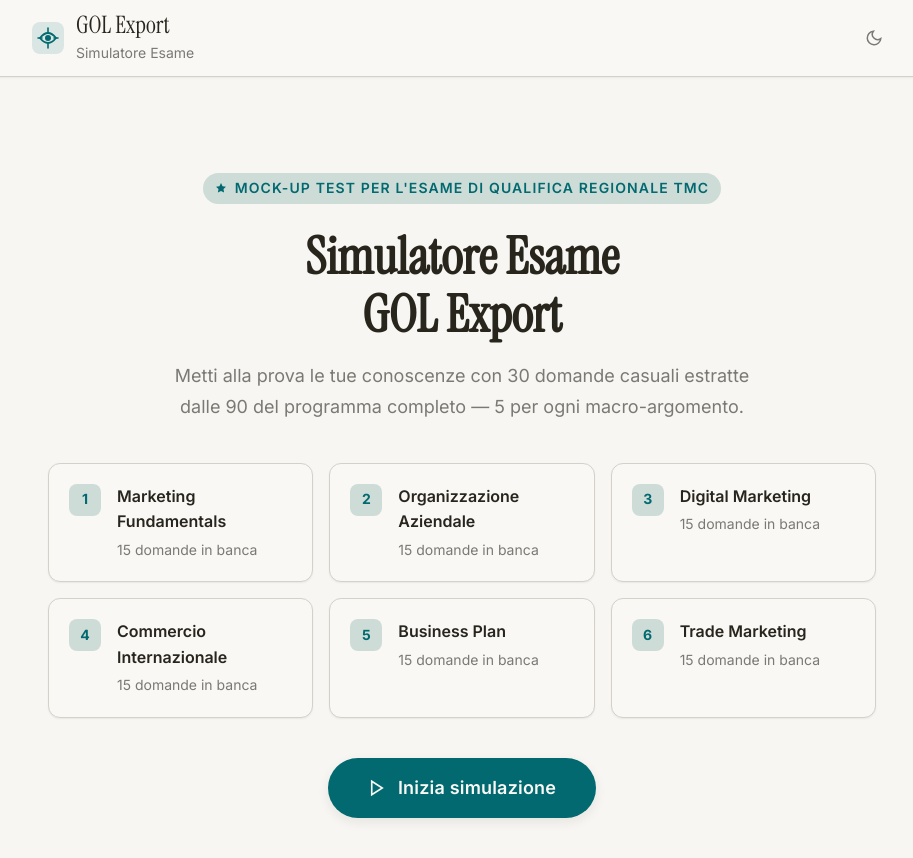
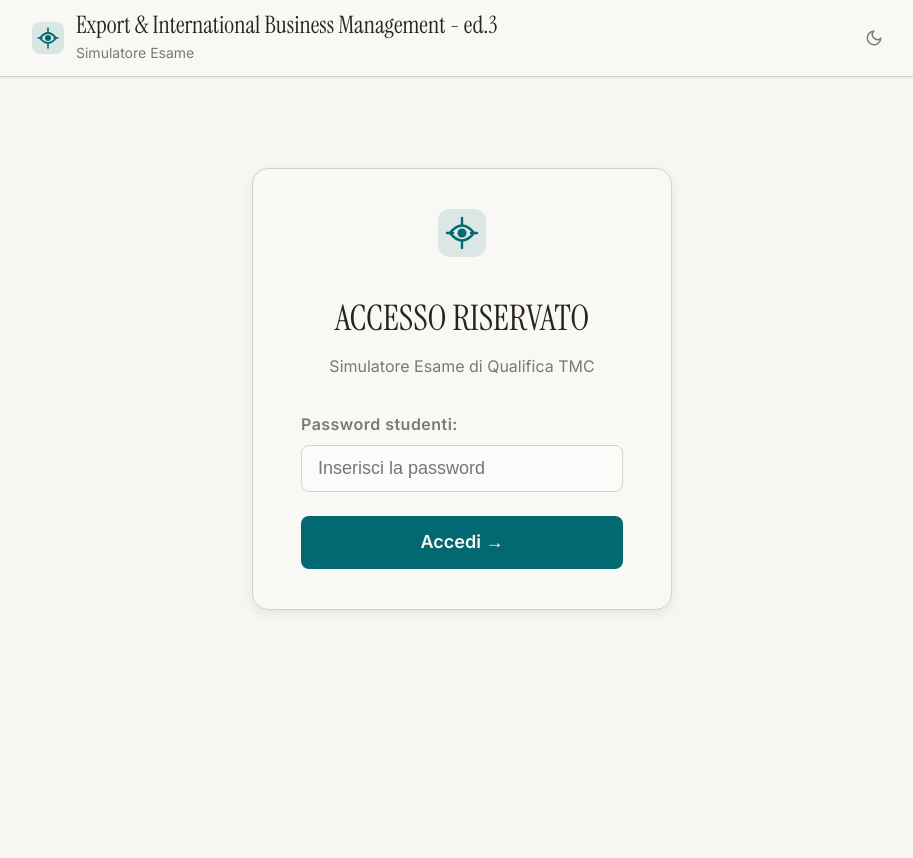
Before and after one commit to franjocreative-cell/gematest, a plain HTML site: page index.html in a window 1280 px wide. Shown: the whole page, without its empty margins (178-1091 px from the left). After the commit the page ends 800 px from the top, so only its background shows below. Drawn offline with Linux system fonts and the light colour scheme.

Commit message:
Update title and add password screen functionality

```diff
--- a/index.html
+++ b/index.html
@@ -3,7 +3,7 @@
 <head>
 <meta charset="UTF-8">
 <meta name="viewport" content="width=device-width, initial-scale=1.0">
-<title>Export & International Business Management - GEMA/ed.3</title>
+<title>Simulatore Esame GOL Export</title>
 <link rel="preconnect" href="https://fonts.googleapis.com">
 <link rel="preconnect" href="https://fonts.gstatic.com" crossorigin>
 <link href="https://fonts.googleapis.com/css2?family=Inter:wght@300..700&family=Instrument+Serif:ital@0;1&display=swap" rel="stylesheet">
@@ -458,6 +458,89 @@
   .exam-header { flex-direction: column; align-items: flex-start; gap: var(--space-2); }
   .hero h1 { font-size: clamp(1.6rem, 6vw, 2.5rem); }
 }
+
+/* ===== PASSWORD SCREEN ===== */
+.password-screen {
+  display: flex;
+  flex-direction: column;
+  align-items: center;
+  justify-content: center;
+  min-height: 70vh;
+  text-align: center;
+  padding: var(--space-8) var(--space-4);
+}
+.password-card {
+  background: var(--color-surface);
+  border: 1px solid var(--color-border);
+  border-radius: var(--radius-xl);
+  padding: var(--space-10) var(--space-12);
+  box-shadow: var(--shadow-md);
+  width: 100%;
+  max-width: 420px;
+}
+.password-logo { color: var(--color-primary); margin: 0 auto var(--space-6); }
+.password-title {
+  font-family: var(--font-display);
+  font-size: var(--text-xl);
+  margin-bottom: var(--space-2);
+}
+.password-subtitle {
+  font-size: var(--text-sm);
+  color: var(--color-text-muted);
+  margin-bottom: var(--space-8);
+}
+.password-field { margin-bottom: var(--space-4); text-align: left; }
+.password-field label {
+  display: block;
+  font-size: var(--text-sm);
+  font-weight: 600;
+  color: var(--color-text-muted);
+  margin-bottom: var(--space-2);
+  letter-spacing: 0.03em;
+}
+.password-input {
+  width: 100%;
+  padding: var(--space-3) var(--space-4);
+  background: var(--color-surface-2);
+  border: 1.5px solid var(--color-border);
+  border-radius: var(--radius-md);
+  font-size: var(--text-base);
+  color: var(--color-text);
+  transition: border-color var(--transition), box-shadow var(--transition);
+}
+.password-input:focus {
+  outline: none;
+  border-color: var(--color-primary);
+  box-shadow: 0 0 0 3px oklch(from var(--color-primary) l c h / 0.15);
+}
+.password-input.error {
+  border-color: var(--color-error);
+  box-shadow: 0 0 0 3px oklch(from var(--color-error) l c h / 0.12);
+}
+.password-error {
+  font-size: var(--text-xs);
+  color: var(--color-error);
+  margin-top: var(--space-2);
+  display: none;
+  font-weight: 500;
+}
+.password-error.visible { display: block; }
+.btn-unlock {
+  width: 100%;
+  padding: var(--space-3) var(--space-6);
+  background: var(--color-primary);
+  color: var(--color-text-inverse);
+  border-radius: var(--radius-md);
+  font-size: var(--text-base);
+  font-weight: 600;
+  margin-top: var(--space-2);
+  transition: background var(--transition), box-shadow var(--transition);
+}
+.btn-unlock:hover { background: var(--color-primary-hover); box-shadow: var(--shadow-sm); }
+.btn-unlock:active { background: var(--color-primary-active); }
+@media (max-width: 480px) {
+  .password-card { padding: var(--space-8) var(--space-6); }
+}
 </style>
 </head>
 <body>
@@ -473,7 +556,7 @@
           <path d="M16 10 L16 6 M16 22 L16 26 M10 16 L6 16 M22 16 L26 16" stroke="currentColor" stroke-width="1.6" stroke-linecap="round"/>
         </svg>
         <div>
-          <span class="logo-text">GOL Export</span>
+          <span class="logo-text">Export & International Business Management - ed.3</span>
           <span class="logo-sub">Simulatore Esame</span>
         </div>
       </a>
@@ -489,15 +572,46 @@
   <main>
     <div class="container">
 
+      <!-- PASSWORD SCREEN -->
+      <section class="screen active" id="screenPassword">
+        <div class="password-screen">
+          <div class="password-card">
+            <svg class="password-logo" width="48" height="48" viewBox="0 0 32 32" fill="none" aria-hidden="true">
+              <rect width="32" height="32" rx="8" fill="currentColor" opacity="0.12"/>
+              <path d="M8 16 Q16 6 24 16 Q16 26 8 16Z" stroke="currentColor" stroke-width="1.8" fill="none"/>
+              <circle cx="16" cy="16" r="3" fill="currentColor"/>
+              <path d="M16 10 L16 6 M16 22 L16 26 M10 16 L6 16 M22 16 L26 16" stroke="currentColor" stroke-width="1.6" stroke-linecap="round"/>
+            </svg>
+            <div class="password-title">ACCESSO RISERVATO</div>
+            <div class="password-subtitle">Simulatore Esame di Qualifica TMC</div>
+            <div class="password-field">
+              <label for="pwdInput">Password studenti:</label>
+              <input
+                type="password"
+                id="pwdInput"
+                class="password-input"
+                placeholder="Inserisci la password"
+                autocomplete="off"
+                onkeydown="if(event.key==='Enter') checkPassword()"
+              />
+              <div class="password-error" id="pwdError">Password errata. Riprova.</div>
+            </div>
+            <button class="btn-unlock" onclick="checkPassword()">
+              Accedi →
+            </button>
+          </div>
+        </div>
+      </section>
+
       <!-- HOME SCREEN -->
-      <section class="screen active" id="screenHome">
+      <section class="screen" id="screenHome">
         <div class="hero">
           <div class="hero-badge">
             <svg width="12" height="12" viewBox="0 0 24 24" fill="currentColor"><path d="M12 2L15.09 8.26L22 9.27L17 14.14L18.18 21.02L12 17.77L5.82 21.02L7 14.14L2 9.27L8.91 8.26L12 2Z"/></svg>
-            Mock-up Test per l'Esame di Qualifica Regionale TMC
+            Qualifica Regionale TMC
           </div>
-          <h1>Simulatore Esame<br>GOL Export</h1>
-          <p>Metti alla prova le tue conoscenze con 30 domande casuali estratte dalle 90 del programma completo — 5 per ogni macro-argomento.</p>
+          <h1>Simulatore Test<br>30 domande a risposta multipla</h1>
+          <p>Metti alla prova le tue conoscenze con domande casuali estratte dalle 90 del programma completo — 5 per ogni macro-argomento.</p>
 
           <div class="topics-grid">
             <div class="topic-card"><div class="topic-number">1</div><div><div class="topic-name">Marketing Fundamentals</div><div class="topic-count">15 domande in banca</div></div></div>
@@ -566,6 +680,24 @@
 </div>
 
 <script>
+
+// ===== PASSWORD =====
+const ACCESS_PASSWORD = 'gema2026-tmc=ed2';
+function checkPassword() {
+  const input = document.getElementById('pwdInput');
+  const error = document.getElementById('pwdError');
+  if (input.value === ACCESS_PASSWORD) {
+    input.classList.remove('error');
+    error.classList.remove('visible');
+    showScreen('screenHome');
+  } else {
+    input.classList.add('error');
+    error.classList.add('visible');
+    input.value = '';
+    input.focus();
+  }
+}
+
 // ===== QUESTION BANK =====
 const BANK = [
   // ─── MARKETING FUNDAMENTALS (0-14) ───
```
